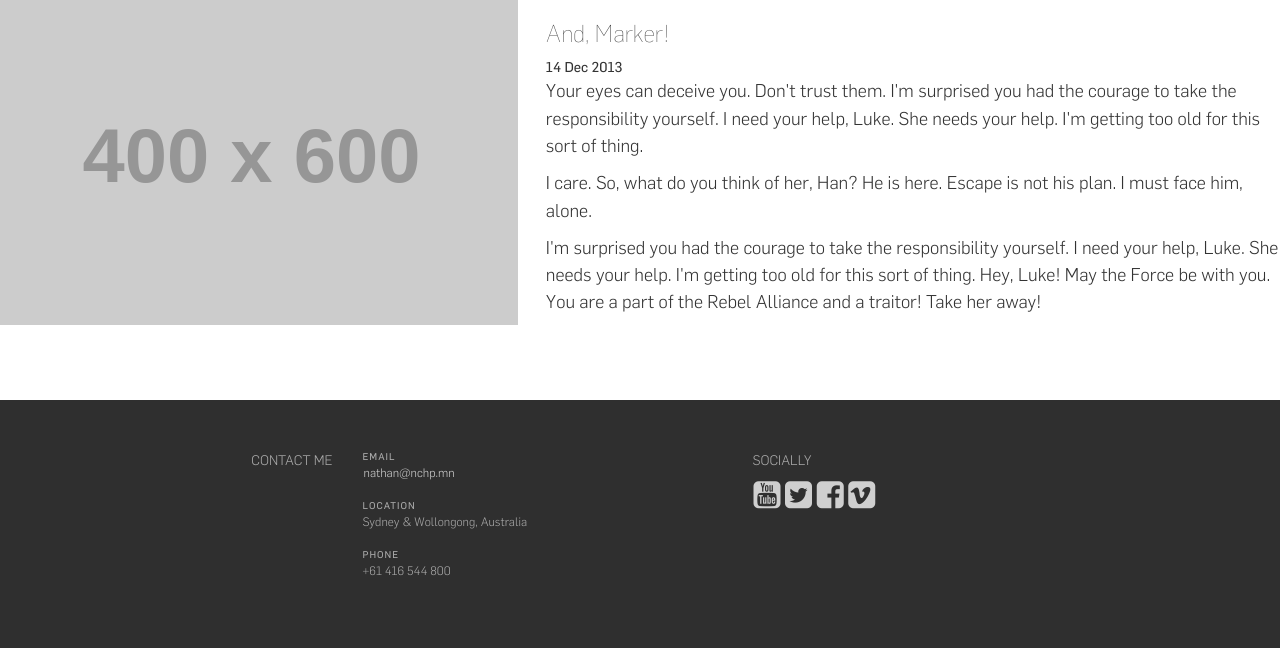
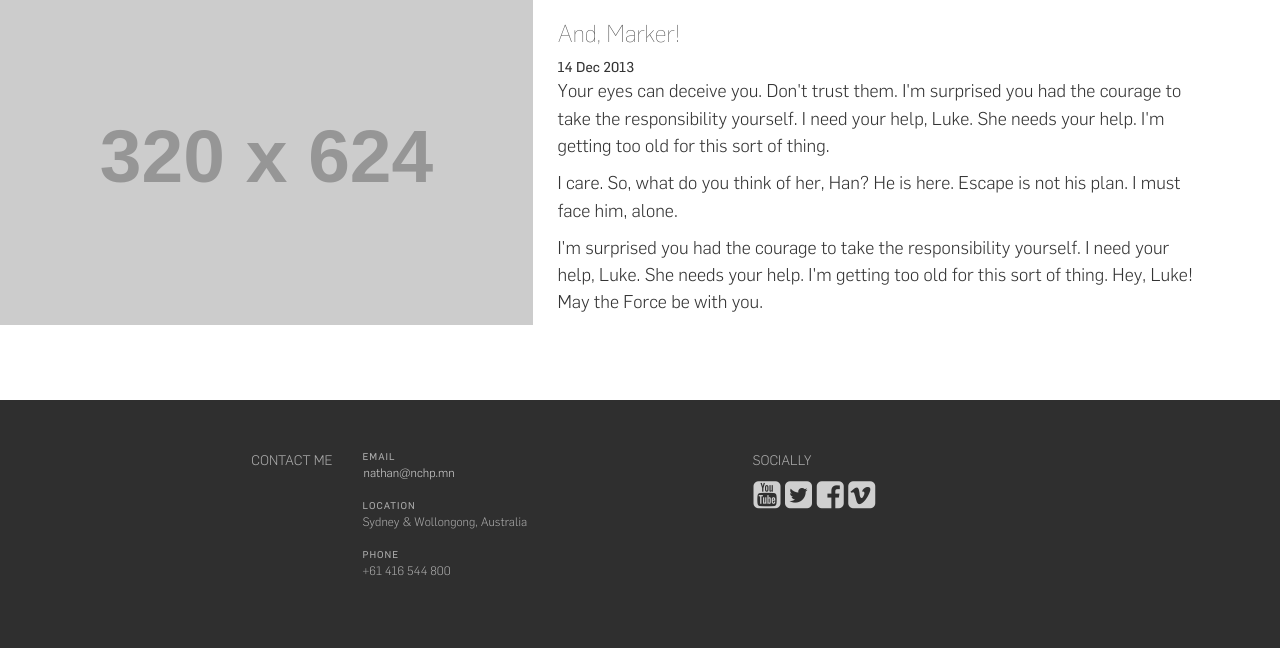
Before and after one commit to nchpmn/nchpmn, a PHP site: page /blog.html in a window 1280 px wide. Shown: the part 200-848 px from the top of the page. Run offline with PHP 8.4, Linux system fonts and the light colour scheme; grey boxes labelled with a size stand in for pictures from a placeholder-image service; some libraries are stand-ins or nearby versions.

Commit message:
The fuck?

```diff
--- a/blog.html
+++ b/blog.html
@@ -49,22 +49,19 @@
     </header><!-- End header -->
 
     <article class="first-post">
-        <div class="container-full">
+            <div class="col-sm-5 image-container"></div>
+            <div class="container">
                 <div class="row">
-                <div class="col-sm-5 image-container"></div>
                     <div class="col-sm-7 col-sm-offset-5">
                         <h3>And, Marker!</h3>
                         <span>14 Dec 2013</span>
                         <p>Your eyes can deceive you. Don't trust them. I'm surprised you had the courage to take the responsibility yourself. I need your help, Luke. She needs your help. I'm getting too old for this sort of thing.</p>
                         <p>I care. So, what do you think of her, Han? He is here. Escape is not his plan. I must face him, alone.</p>
-                    <p>I'm surprised you had the courage to take the responsibility yourself. I need your help, Luke. She needs your help. I'm getting too old for this sort of thing. Hey, Luke! May the Force be with you. You are a part of the Rebel Alliance and a traitor! Take her away!</p>
-
-
-
+                        <p>I'm surprised you had the courage to take the responsibility yourself. I need your help, Luke. She needs your help. I'm getting too old for this sort of thing. Hey, Luke! May the Force be with you.</p>
                     </div>
                 </div>
             </div>
-
+        </div>
     </article>
 
     <article>
--- a/css/style.css
+++ b/css/style.css
@@ -120,7 +120,7 @@ section#contact dl { margin-top:3em; }
 /* ---- BLOG // ARCHIVE ---- */
 .blog-archive header.jumbotron.cover { height:200px; }
 .blog-archive article.first-post { display:table; height:auto; width:100%; position:relative; }
-article .image-container { background:url(http://placehold.it/400x600/666/999); background-size:cover; background-position:center center; height:100%; overflow:hidden; padding:0; position:absolute; top:0; }
+article .image-container { background:url(http://placehold.it/320x624/666/999); background-size:cover; background-position:center center; height:100%; overflow:hidden; padding:0; position:absolute; top:0; }
 
 /* ---- FOOTER ---- */
 footer { background:#2f2f2f; padding:50px 0; margin-top:75px; color:#aaa; font-size:0.75em; }
```
Lines whose indentation alone changed are shown as unchanged.
